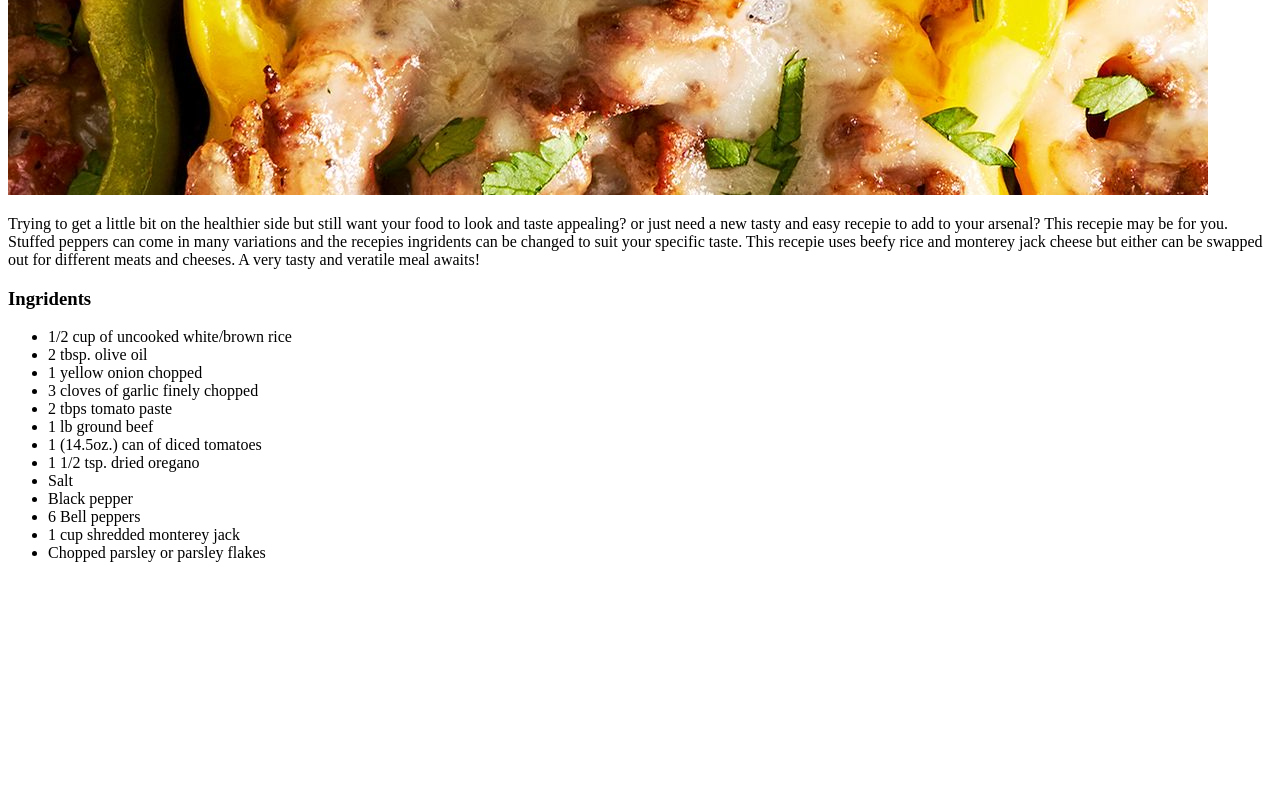
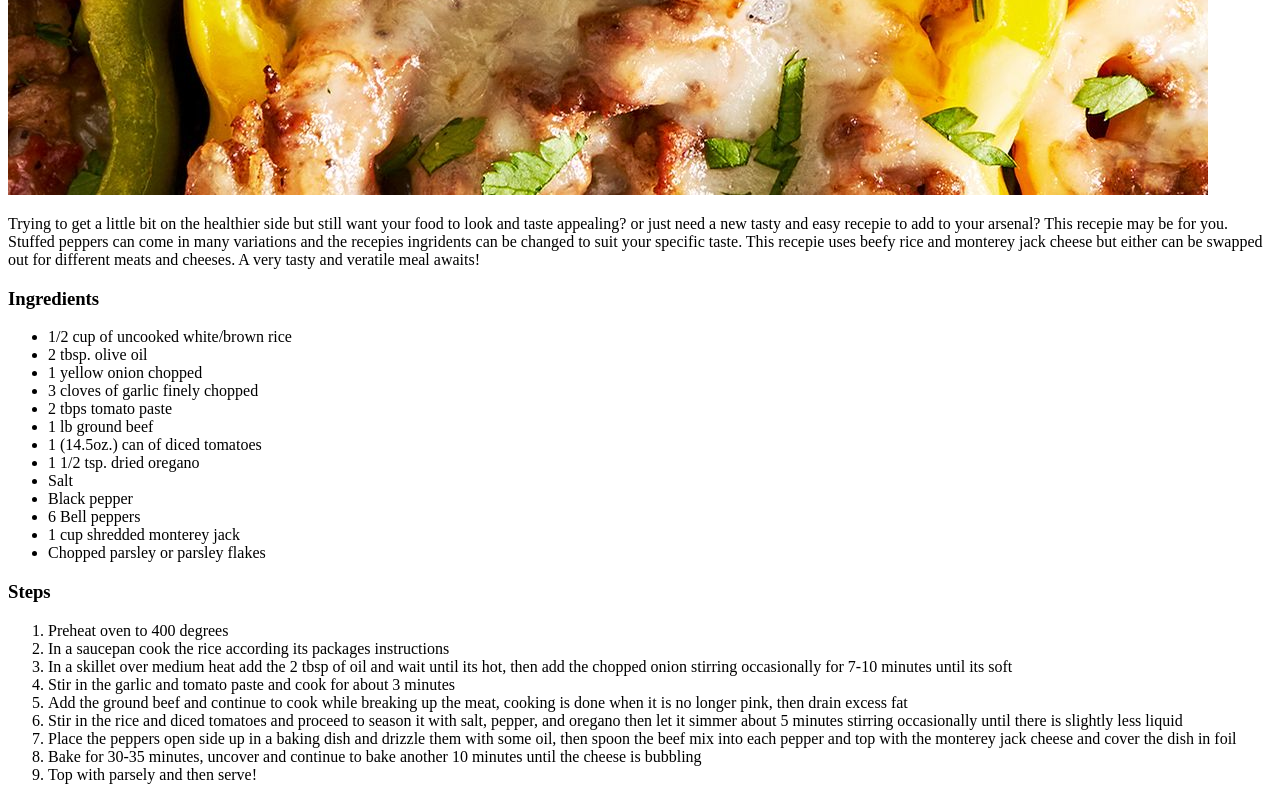
Before and after one commit to TC0932/odin-recipes, a plain HTML site: page recipes/Stuffed-peppers.html in a window 1280 px wide. Shown: the part 1080-1880 px from the top of the page. Before the commit the page ends 1658 px from the top, so only its background shows below. Drawn offline with Linux system fonts and the light colour scheme.

Commit message:
Add steps for stuffed peppers

```diff
--- a/recipes/Stuffed-peppers.html
+++ b/recipes/Stuffed-peppers.html
@@ -13,7 +13,7 @@
 
     <p>Trying to get a little bit on the healthier side but still want your food to look and taste appealing? or just need a new tasty and easy recepie to add to your arsenal? This recepie may be for you. Stuffed peppers can come in many variations and the recepies ingridents can be changed to suit your specific taste. This recepie uses beefy rice and monterey jack cheese but either can be swapped out for different meats and cheeses. A very tasty and veratile meal awaits!</p>
 
-    <h3>Ingridents</h3>
+    <h3>Ingredients</h3>
 
         <ul>
             <li>1/2 cup of uncooked white/brown rice</li>
@@ -31,7 +31,19 @@
             <li>Chopped parsley or parsley flakes</li>
         </ul>
 
+    <h3>Steps</h3>
 
+        <ol>
+            <li>Preheat oven to 400 degrees</li>
+            <li>In a saucepan cook the rice according its packages instructions</li>
+            <li>In a skillet over medium heat add the 2 tbsp of oil and wait until its hot, then add the chopped onion stirring occasionally for 7-10 minutes until its soft</li>
+            <li>Stir in the garlic and tomato paste and cook for about 3 minutes</li>
+            <li>Add the ground beef and continue to cook while breaking up the meat, cooking is done when it is no longer pink, then drain excess fat</li>
+            <li>Stir in the rice and diced tomatoes and proceed to season it with salt, pepper, and oregano then let it simmer about 5 minutes stirring occasionally until there is slightly less liquid</li>
+            <li>Place the peppers open side up in a baking dish and drizzle them with some oil, then spoon the beef mix into each pepper and top with the monterey jack cheese and cover the dish in foil</li>
+            <li>Bake for 30-35 minutes, uncover and continue to bake another 10 minutes until the cheese is bubbling</li>
+            <li>Top with parsely and then serve!</li>
+        </ol>
 
 </body>
 </html>
```
